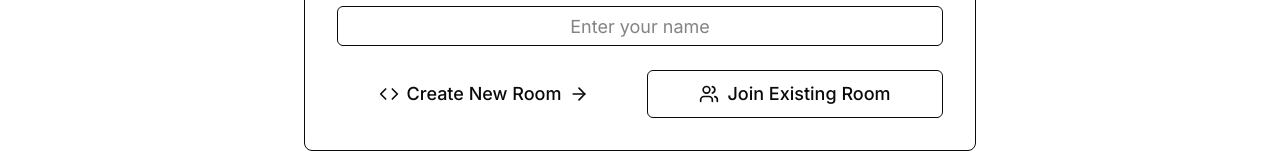
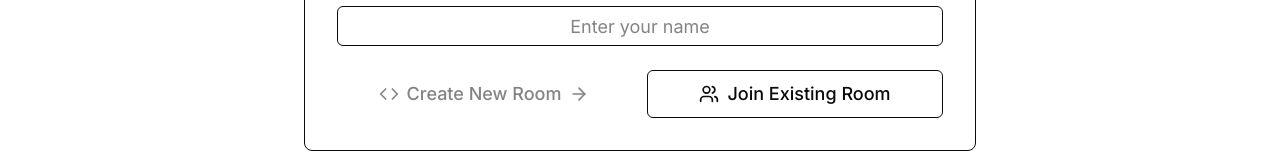
Before and after one commit to Abhishek-bramhawale/TryMyCode, a Next.js app: page / in a window 1280 px wide. Shown: the part 460-628 px from the top of the page. Built offline with nearby package versions, Linux system fonts and the light colour scheme.

Commit message:
creating room text change

```diff
--- a/app/page.tsx
+++ b/app/page.tsx
@@ -123,8 +123,9 @@ return (
                 value={username}
                 onChange={(e) => setUsername(e.target.value)}
                 className="text-center text-lg"
+                disabled={isCreating}
                 onKeyDown={(e) => {
-                  if (e.key === "Enter") {
+                  if (e.key === "Enter" && !isCreating) {
                     handleCreateRoom()
                   }
                 }}
@@ -134,12 +135,21 @@ return (
             <div className="flex flex-col sm:flex-row gap-4">
               <Button
                 onClick={handleCreateRoom}
-                disabled={isCreating}
-                className="flex-1 h-12 text-lg group hover:bg-gradient-to-r hover:from-primary hover:to-primary/80"
+                disabled={isCreating || !username.trim()}
+                className="flex-1 h-12 text-lg group hover:bg-gradient-to-r hover:from-primary hover:to-primary/80 disabled:opacity-50"
               >
-                <Code className="mr-2 h-5 w-5 group-hover: transition-transform duration-200" />
-                Create New Room
-                <ArrowRight className="ml-2 h-5 w-5 group-hover:translate-x-1 transition-transform duration-200" />
+                {isCreating ? (
+                  <>
+                    <div className="animate-spin rounded-full h-5 w-5 border-b-2 border-white mr-2"></div>
+                    Creating Room... wait few seconds
+                  </>
+                ) : (
+                  <>
+                    <Code className="mr-2 h-5 w-5 group-hover: transition-transform duration-200" />
+                    Create New Room
+                    <ArrowRight className="ml-2 h-5 w-5 group-hover:translate-x-1 transition-transform duration-200" />
+                  </>
+                )}
               </Button>
 
               <Button
--- a/components/room-creation-form.tsx
+++ b/components/room-creation-form.tsx
@@ -48,15 +48,23 @@ export default function RoomCreationForm() {
           onChange={(e) => setUserName(e.target.value)}
           className="w-full px-3 py-2 border rounded-md bg-background"
           placeholder="Enter your name"
+          disabled={isCreating}
           required
         />
       </div>
       <button
         type="submit"
         disabled={isCreating || !userName.trim()}
-        className="w-full px-4 py-2 bg-blue-600 text-white rounded-md hover:bg-blue-700 disabled:opacity-50"
+        className="w-full px-4 py-2 bg-blue-600 text-white rounded-md hover:bg-blue-700 disabled:opacity-50 flex items-center justify-center"
       >
-        {isCreating ? 'Creating...' : 'Create Room'}
+        {isCreating ? (
+          <>
+            <div className="animate-spin rounded-full h-4 w-4 border-b-2 border-white mr-2"></div>
+            Creating Room... wait few seconds
+          </>
+        ) : (
+          'Create Room'
+        )}
       </button>
     </form>
   )
```
Also changed, not shown: 1 other file (tests, documents, lock files or other folders).
